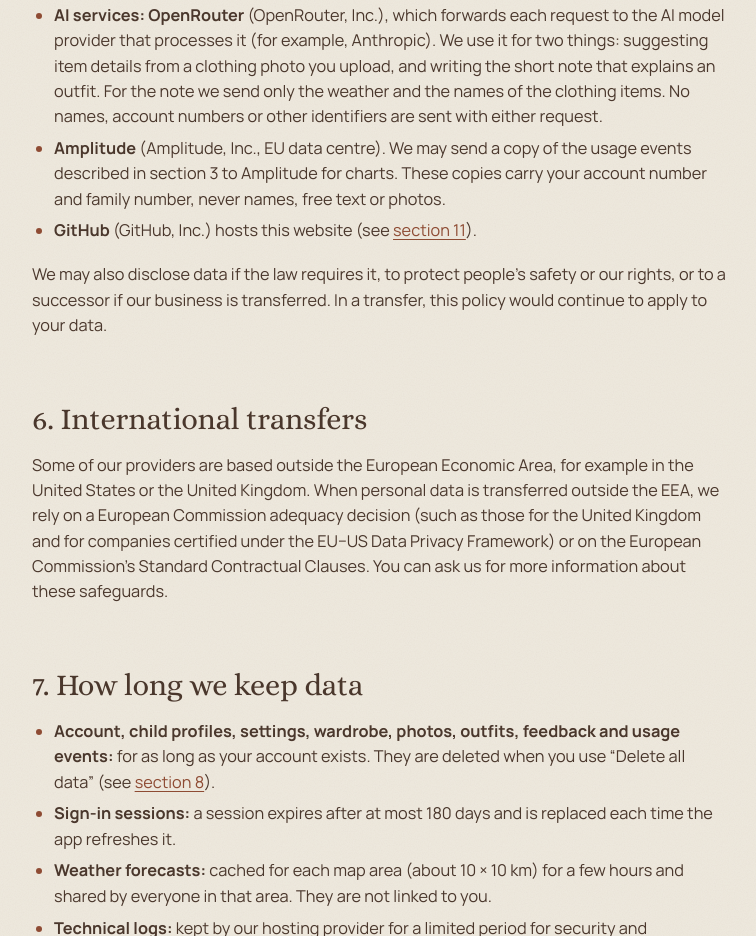
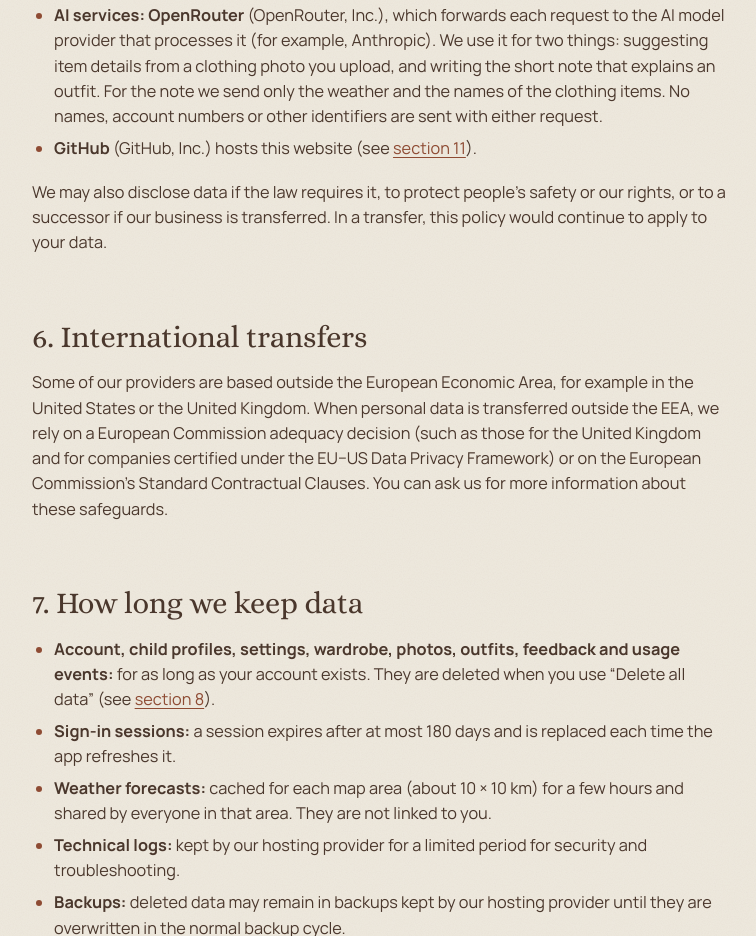
Before and after one commit to sowonderfulapps/bundleup-site, a plain HTML site: page privacy/index.html in a window 1280 px wide. Shown: the part 5190-6126 px from the top of the page, without its empty margins (260-1016 px from the left). Drawn offline with Linux system fonts and the light colour scheme.

Commit message:
Политика: без Amplitude — сервис не используется

```diff
--- a/privacy/index.html
+++ b/privacy/index.html
@@ -196,7 +196,6 @@
           <li><strong>Adapty</strong> (adapty.io) checks your subscription with the App Store and tells our server whether Premium is active. It receives your Bundle Up account number (as “user_” plus the number), purchase and renewal information from Apple, a record of when the Premium screen is shown, and basic technical information about your device and app version. Collection of advertising identifiers and IP address is turned off in the SDK.</li>
           <li><strong>Weather and place search: Open-Meteo or WeatherAPI.com.</strong> To get forecasts and find cities, our server sends the rounded coordinates and time zone of your city, and the text you type into the city search. The requests come from our server, so the provider does not receive your IP address, account number or any other identifier.</li>
           <li><strong>AI services: OpenRouter</strong> (OpenRouter, Inc.), which forwards each request to the AI model provider that processes it (for example, Anthropic). We use it for two things: suggesting item details from a clothing photo you upload, and writing the short note that explains an outfit. For the note we send only the weather and the names of the clothing items. No names, account numbers or other identifiers are sent with either request.</li>
-          <li><strong>Amplitude</strong> (Amplitude, Inc., EU data centre). We may send a copy of the usage events described in section 3 to Amplitude for charts. These copies carry your account number and family number, never names, free text or photos.</li>
           <li><strong>GitHub</strong> (GitHub, Inc.) hosts this website (see <a href="#website">section 11</a>).</li>
         </ul>
         <p>We may also disclose data if the law requires it, to protect people's safety or our rights, or to a successor if our business is transferred. In a transfer, this policy would continue to apply to your data.</p>
```
